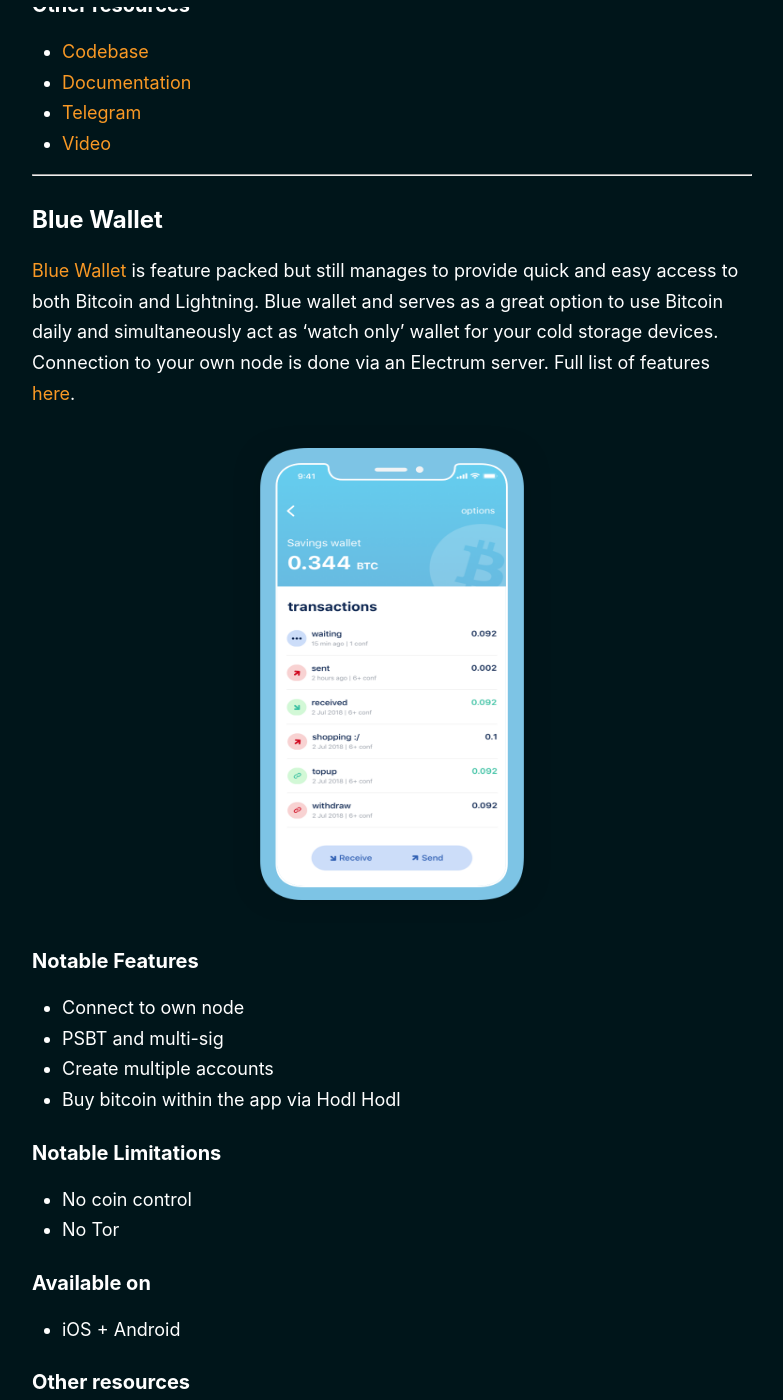
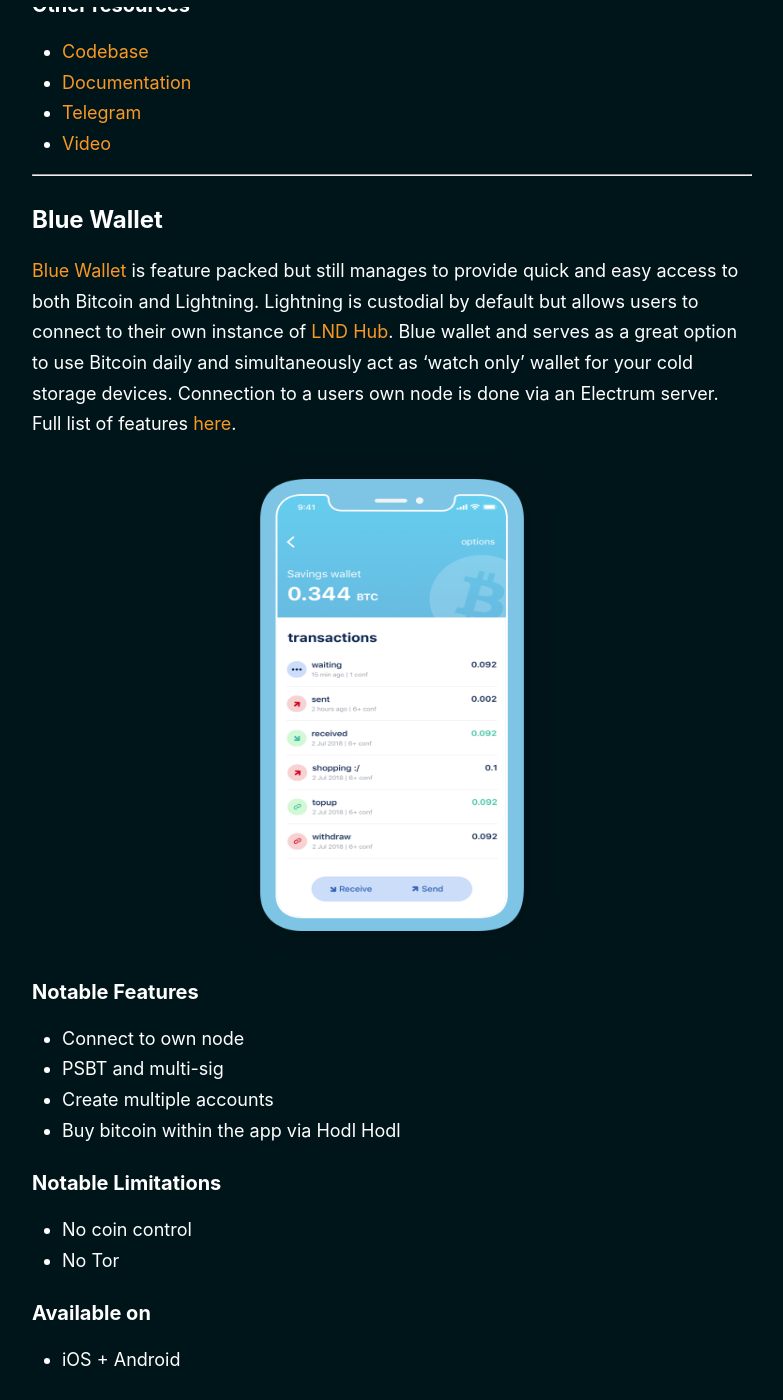
Before and after one commit to BitcoinQnA/bitcoin-wallet-guide, a Jekyll site: the page built from _pages/mobile.md, in a window 1280 px wide and 1400 px high, scrolled down 1880 px. Shown: the whole window, without its empty margins (248-1031 px from the left). Built offline with Jekyll 4.4.1, drawn with Linux system fonts in a browser that asks for light colours; some of the changed text lies outside the part shown.

Commit message:
Update mobile.md

```diff
--- a/_pages/mobile.md
+++ b/_pages/mobile.md
@@ -48,7 +48,7 @@ Mobile wallets provide the ultimate in convenience when interacting with Bitcoin
 
 ## Blue Wallet
 
-[Blue Wallet](https://bluewallet.io/) is feature packed but still manages to provide quick and easy access to both Bitcoin and Lightning. Blue wallet and serves as a great option to use Bitcoin daily and simultaneously act as 'watch only' wallet for your cold storage devices. Connection to your own node is done via an Electrum server. Full list of features [here](https://bluewallet.io/features/).
+[Blue Wallet](https://bluewallet.io/) is feature packed but still manages to provide quick and easy access to both Bitcoin and Lightning. Lightning is custodial by default but allows users to connect to their own instance of [LND Hub](https://lndhub.io/about). Blue wallet and serves as a great option to use Bitcoin daily and simultaneously act as 'watch only' wallet for your cold storage devices. Connection to a users own node is done via an Electrum server. Full list of features [here](https://bluewallet.io/features/).
 
 <img src="https://raw.githubusercontent.com/BitcoinQnA/bitcoin-wallet-guide/master/images/security-app.png" class=responsive width="320" height="500" maxheight="300">
 
@@ -75,7 +75,7 @@ Mobile wallets provide the ultimate in convenience when interacting with Bitcoin
 
 ## Eclair
 
-[Eclair](https://play.google.com/store/apps/details?id=fr.acinq.eclair.wallet.mainnet2) is an Android only mobile app that allows users to seamlessly swap between Bitcoin and Lightning. Eclair allows connection to a user's own node via an Electrum server for on-chain privacy and runs a stripped down Lightning node on your phone that requires manual channel management.
+[Eclair](https://play.google.com/store/apps/details?id=fr.acinq.eclair.wallet.mainnet2) is an Android only mobile app that allows users to seamlessly swap between Bitcoin and Lightning. Eclair allows connection to a user's own node via an Electrum server for on-chain privacy and runs a stripped down Lightning node on the phone and requires manual channel management.
 
 <img src="https://raw.githubusercontent.com/BitcoinQnA/bitcoin-wallet-guide/master/images/unnamed.png" class=responsive width="220" height="420" maxheight="420">
 
```
Also changed, not shown: other parts of _pages/mobile.md (+3 -3 lines).
